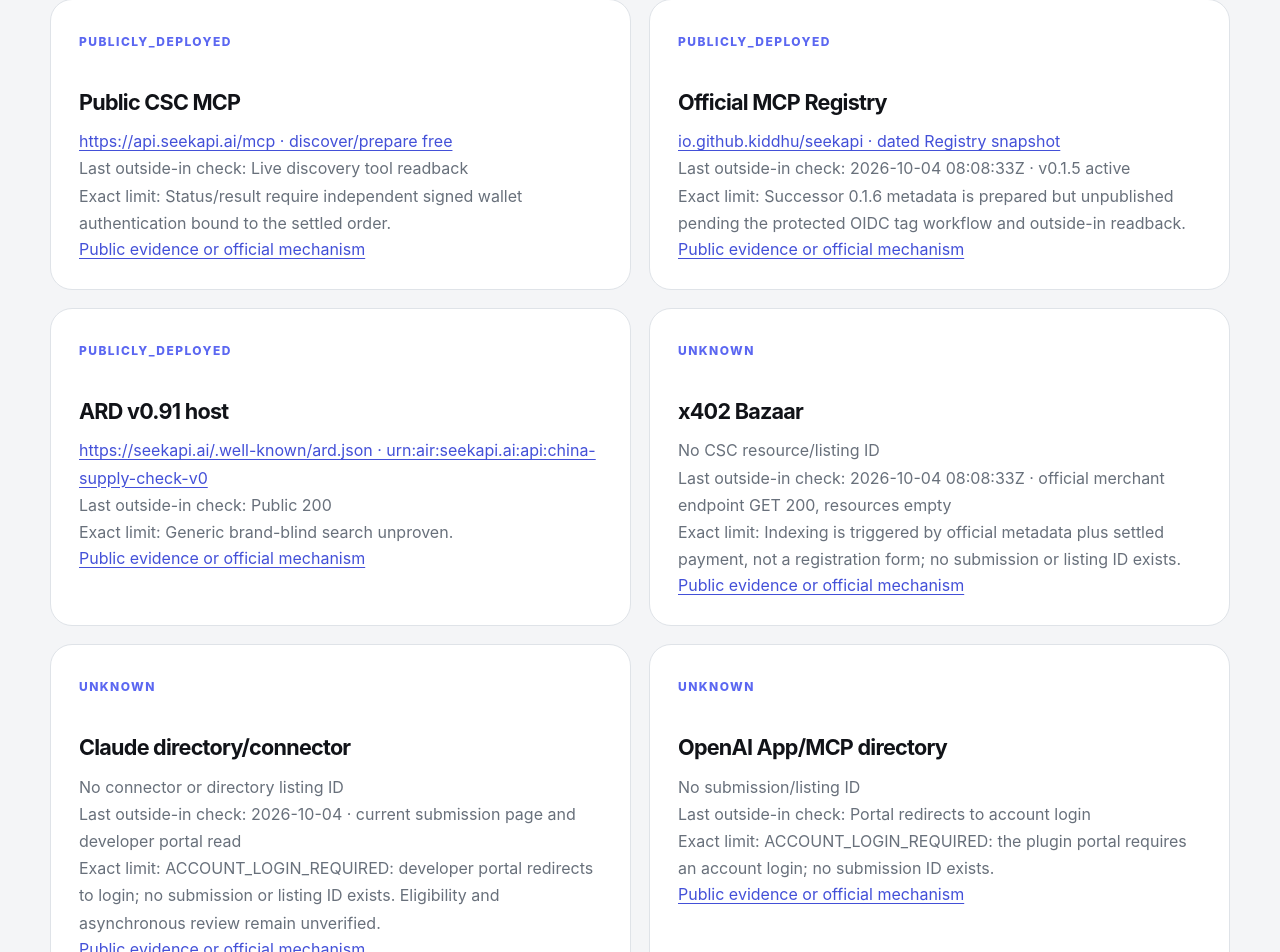
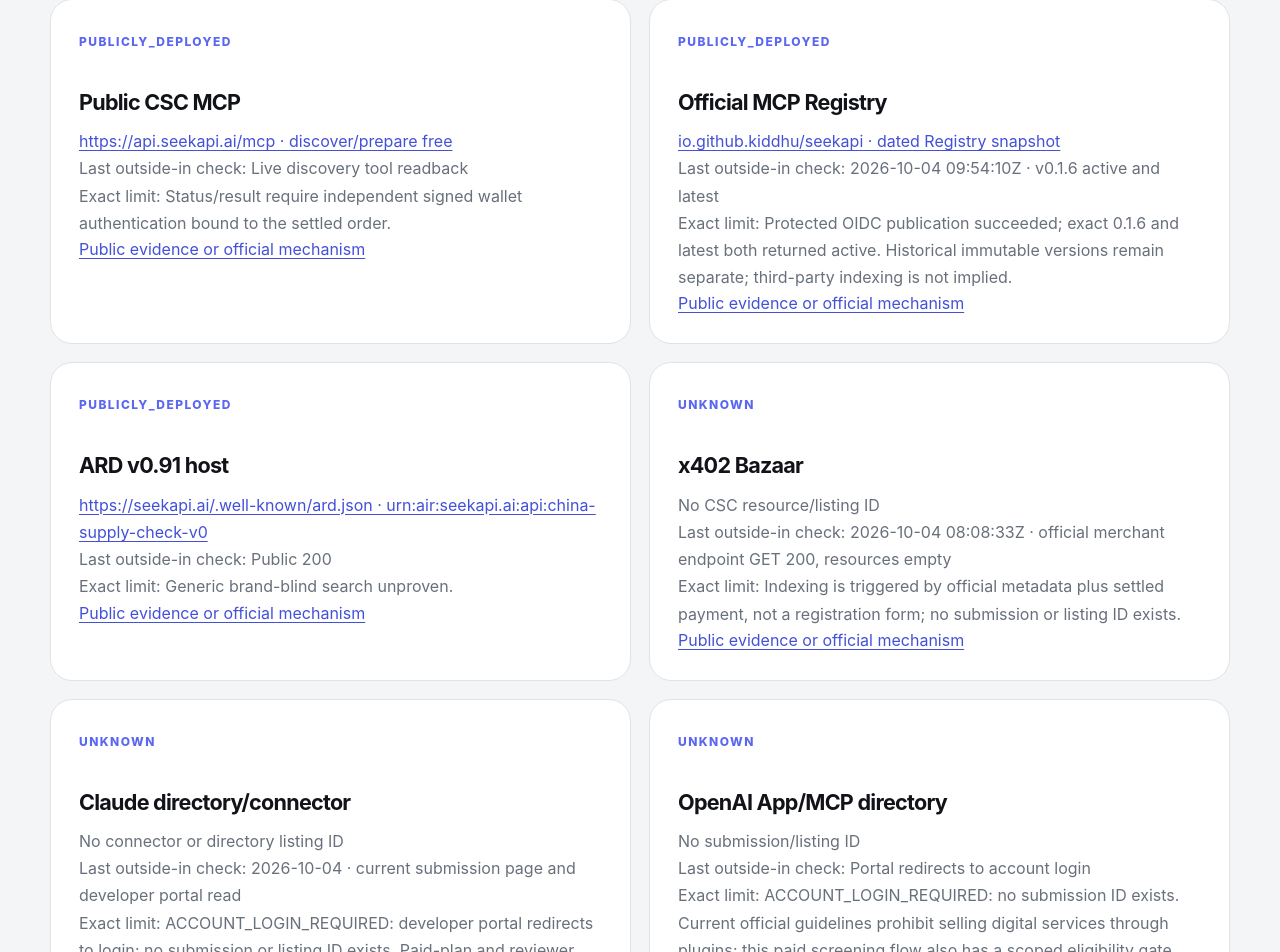
Before and after one commit to kiddhu/seekapi-public, a Next.js app: page /discovery-status in a window 1280 px wide. Shown: the part 1318-2270 px from the top of the page. Built offline with nearby package versions, Linux system fonts and the light colour scheme.

Commit message:
SEEKAPI-PUBLIC-CONTRACT: read back Registry 0.1.6 and unify homepage identity (#18)
Co-authored-by: 007AION <007AION@users.noreply.github.com>

```diff
--- a/app/(english)/discovery-status/page.tsx
+++ b/app/(english)/discovery-status/page.tsx
@@ -10,11 +10,11 @@ const surfaces: Surface[] = [
   { name: 'CSC product page', state: 'PUBLICLY_DEPLOYED', address: 'https://seekapi.ai/china-supply-check', url: 'https://seekapi.ai/china-supply-check', checked: 'Dated snapshot · read live before purchase', evidence: 'https://seekapi.ai/china-supply-check', blocker: 'Brand-blind search indexing not yet evidenced.' },
   { name: 'Production acceptance summary', state: 'PUBLICLY_DEPLOYED', address: 'https://seekapi.ai/china-supply-check/sample', url: 'https://seekapi.ai/china-supply-check/sample', checked: 'Authorized production acceptance summary', evidence: 'https://seekapi.ai/china-supply-check/sample', blocker: 'Candidate-level supplier details are not disclosed; archived V4 example is secondary.' },
   { name: 'Public CSC MCP', state: 'PUBLICLY_DEPLOYED', address: 'https://api.seekapi.ai/mcp · discover/prepare free', url: 'https://api.seekapi.ai/mcp', checked: 'Live discovery tool readback', evidence: 'https://api.seekapi.ai/mcp', blocker: 'Status/result require independent signed wallet authentication bound to the settled order.' },
-  { name: 'Official MCP Registry', state: 'PUBLICLY_DEPLOYED', address: 'io.github.kiddhu/seekapi · dated Registry snapshot', url: 'https://registry.modelcontextprotocol.io/v0.1/servers/io.github.kiddhu%2Fseekapi/versions/latest', checked: '2026-10-04 08:08:33Z · v0.1.5 active', evidence: 'https://registry.modelcontextprotocol.io/v0.1/servers/io.github.kiddhu%2Fseekapi/versions/latest', blocker: 'Successor 0.1.6 metadata is prepared but unpublished pending the protected OIDC tag workflow and outside-in readback.' },
+  { name: 'Official MCP Registry', state: 'PUBLICLY_DEPLOYED', address: 'io.github.kiddhu/seekapi · dated Registry snapshot', url: 'https://registry.modelcontextprotocol.io/v0.1/servers/io.github.kiddhu%2Fseekapi/versions/latest', checked: '2026-10-04 09:54:10Z · v0.1.6 active and latest', evidence: 'https://registry.modelcontextprotocol.io/v0.1/servers/io.github.kiddhu%2Fseekapi/versions/latest', blocker: 'Protected OIDC publication succeeded; exact 0.1.6 and latest both returned active. Historical immutable versions remain separate; third-party indexing is not implied.' },
   { name: 'ARD v0.91 host', state: 'PUBLICLY_DEPLOYED', address: 'https://seekapi.ai/.well-known/ard.json · urn:air:seekapi.ai:api:china-supply-check-v0', url: 'https://seekapi.ai/.well-known/ard.json', checked: 'Public 200', evidence: 'https://seekapi.ai/.well-known/ard.json', blocker: 'Generic brand-blind search unproven.' },
   { name: 'x402 Bazaar', state: 'UNKNOWN', address: 'No CSC resource/listing ID', checked: '2026-10-04 08:08:33Z · official merchant endpoint GET 200, resources empty', evidence: 'https://docs.cdp.coinbase.com/x402/seller/get-discovered', blocker: 'Indexing is triggered by official metadata plus settled payment, not a registration form; no submission or listing ID exists.' },
-  { name: 'Claude directory/connector', state: 'UNKNOWN', address: 'No connector or directory listing ID', checked: '2026-10-04 · current submission page and developer portal read', evidence: 'https://claude.com/docs/connectors/building/submission', blocker: 'ACCOUNT_LOGIN_REQUIRED: developer portal redirects to login; no submission or listing ID exists. Eligibility and asynchronous review remain unverified.' },
-  { name: 'OpenAI App/MCP directory', state: 'UNKNOWN', address: 'No submission/listing ID', checked: 'Portal redirects to account login', evidence: 'https://platform.openai.com/plugins', blocker: 'ACCOUNT_LOGIN_REQUIRED: the plugin portal requires an account login; no submission ID exists.' },
+  { name: 'Claude directory/connector', state: 'UNKNOWN', address: 'No connector or directory listing ID', checked: '2026-10-04 · current submission page and developer portal read', evidence: 'https://claude.com/docs/connectors/building/submission', blocker: 'ACCOUNT_LOGIN_REQUIRED: developer portal redirects to login; no submission or listing ID exists. Paid-plan and reviewer access are unverified. Financial transaction capability needs an express written determination; no submission or review approval is claimed.' },
+  { name: 'OpenAI App/MCP directory', state: 'UNKNOWN', address: 'No submission/listing ID', checked: 'Portal redirects to account login', evidence: 'https://platform.openai.com/plugins', blocker: 'ACCOUNT_LOGIN_REQUIRED: no submission ID exists. Current official guidelines prohibit selling digital services through plugins; this paid screening flow also has a scoped eligibility gate.' },
 ];
 
 export default function DiscoveryStatusPage() {
--- a/app/(english)/page.tsx
+++ b/app/(english)/page.tsx
@@ -2,7 +2,7 @@ import { GrowthHome } from '@/components/growth-home';
 import { pageMetadata } from '@/lib/site';
 
 export const metadata = pageMetadata(
-  'Find China Supplier Candidates with Listing Evidence',
+  'SeekAPI — China Supply Check: Supplier Candidates with Evidence',
   'Describe a product or model, quantity and must-have specifications. Inspect China Supply Check and its sample summary. Free preparation requires an MCP-capable client. China Supply Check costs 2.99 USDC per accepted order via x402, with Stripe card checkout being enabled; order and payment are confirmed separately.',
   '/',
 );
```
